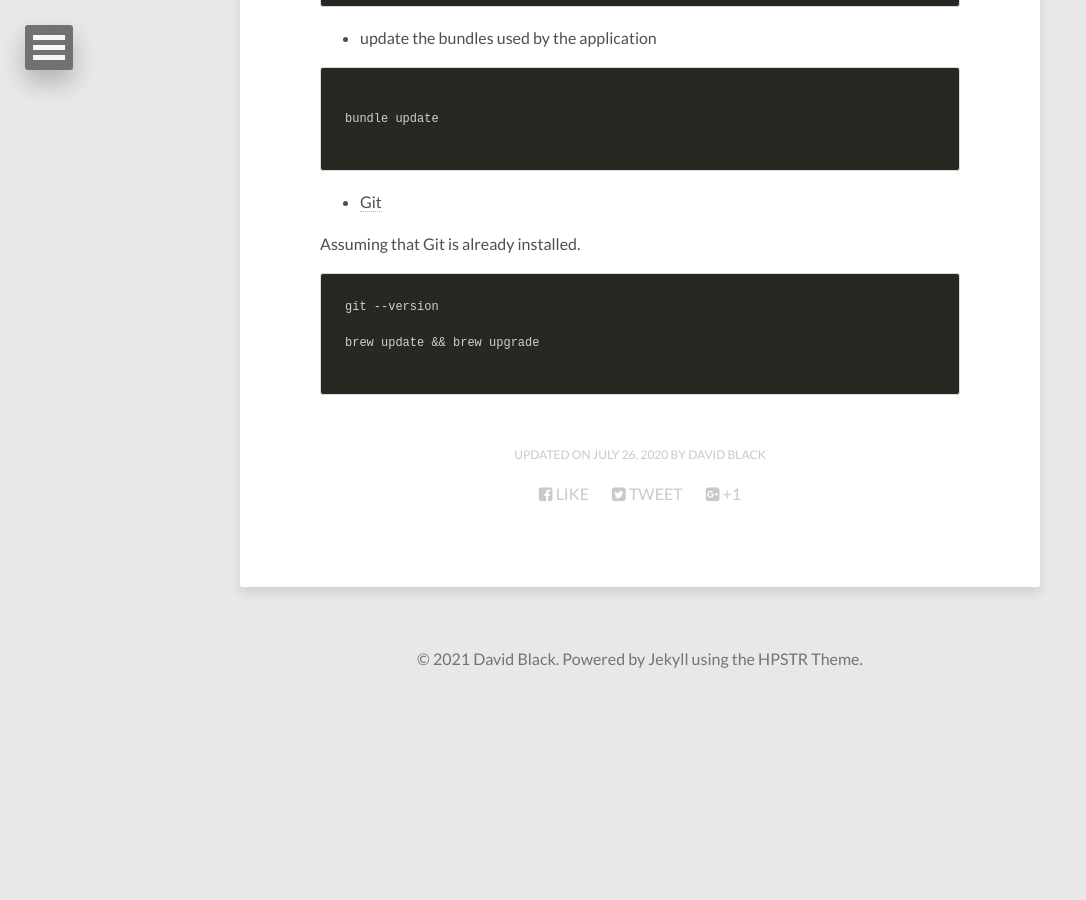
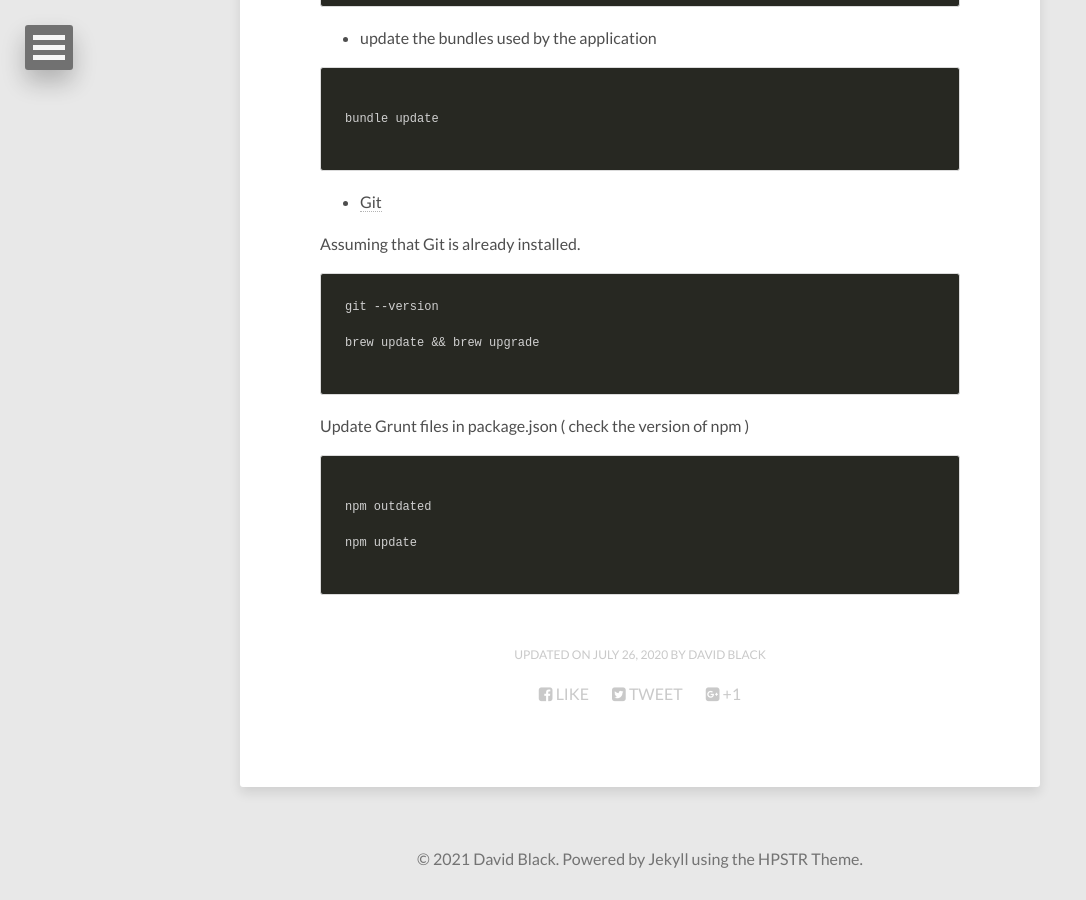
Before and after one commit to dtinblack/dtinblack.github.io, a Jekyll site: the page built from assets/md/maintenance.md, in a window 1280 px wide and 900 px high, scrolled down 1128 px. Shown: the whole window, without its empty margins (0-1086 px from the left). Built offline with Jekyll 4.4.1, drawn with Linux system fonts in a browser that asks for light colours; nearby versions of some CDN libraries; before the commit the page ends 1828 px from its top, so only the background shows below that.

Commit message:
updated node modules

````diff
--- a/assets/md/maintenance.md
+++ b/assets/md/maintenance.md
@@ -65,3 +65,13 @@ git --version
 brew update && brew upgrade
 
 ```
+
+Update Grunt files in package.json ( check the version of npm )
+
+```
+
+npm outdated
+
+npm update
+
+```
````
Also changed, not shown: package.json (+6 -6 lines), 1 other file.
